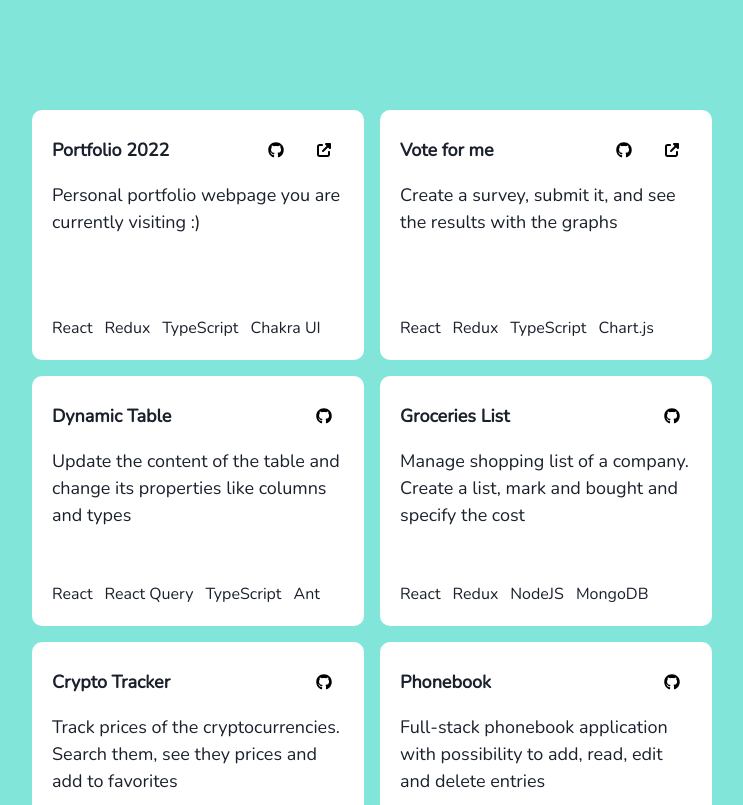
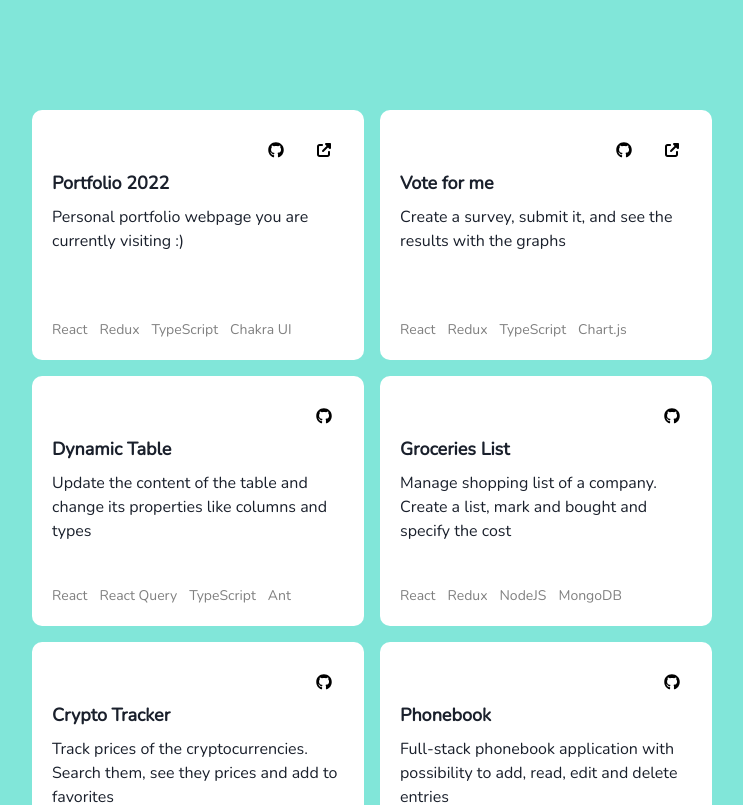
Before and after one commit to wroclawianka/portfolio, a React (Create React App) app: page / in a window 1280 px wide. Shown: the part 1540-2345 px from the top of the page, without its empty margins (268-1011 px from the left). Built offline with nearby package versions, Linux system fonts and the light colour scheme.

Commit message:
projects component updated

```diff
--- a/src/components/projects/projects.component.tsx
+++ b/src/components/projects/projects.component.tsx
@@ -34,8 +34,6 @@ export const Projects = () => {
           <GridItem key={title}>
             <Flex sx={style.projectBox}>
               <Box>
-                <Flex sx={style.titleFlex}>
-                  <Text sx={style.title}>{title}</Text>
                 <Grid sx={style.links}>
                   <Link href={repo}>
                     <IconButton
@@ -60,8 +58,8 @@ export const Projects = () => {
                     <></>
                   )}
                 </Grid>
-                </Flex>
-                <Text fontSize="lg">{description}</Text>
+                <Text sx={style.title}>{title}</Text>
+                <Text>{description}</Text>
               </Box>
               <Box>
                 <Text sx={style.stackText}>
--- a/src/components/projects/projects.theme.ts
+++ b/src/components/projects/projects.theme.ts
@@ -1,12 +1,13 @@
 export const projectsTheme = {
   projects: {
-    parts: ['root', 'projectsGrid', 'projectBox', 'titleFlex', 'title', 'links', 'stackText', 'stackList'],
+    parts: ['root', 'projectsGrid', 'projectBox', 'title', 'links', 'stackText', 'stackList'],
     baseStyle: {
       root: {
         p: '50px 300px',
         minHeight: '100vh',
         fontFamily: '"Nunito", sans-serif',
-        background: 'teal.200'
+        background: 'teal.200',
+        fontSize: 'md',
       },
       projectsGrid: {
         gridTemplateColumns: 'repeat(auto-fill, minmax(250px, 1fr))',
@@ -21,14 +22,11 @@ export const projectsTheme = {
         flexDirection: 'column',
         justifyContent: 'space-between'
       },
-      titleFlex: {
-        justifyContent: 'space-between',
-        pb: 3
-      },
       title: {
         alignSelf: 'center',
         fontWeight: 'bold',
-        fontSize: 'lg'
+        fontSize: 'lg',
+        pb: 2,
       },
       links: {
         gap: 2,
@@ -37,11 +35,13 @@ export const projectsTheme = {
       },
       stackText: {
         pt: 4,
-        fontSize: 'md'
+        fontSize: 'sm',
+        whiteSpace: 'nowrap',
       },
       stackList: {
         display: 'flex',
-        gap: 3
+        gap: 3,
+        color: 'grey'
       }
     }
   }
```
Lines whose indentation alone changed are shown as unchanged.
